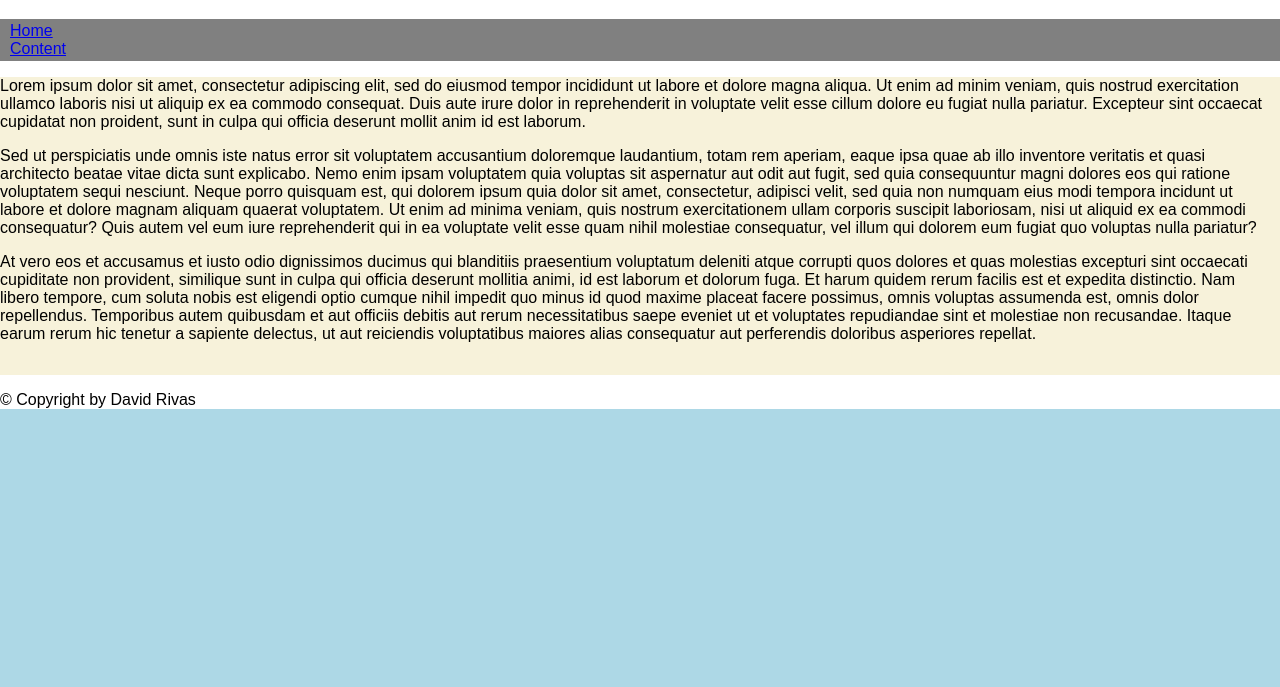
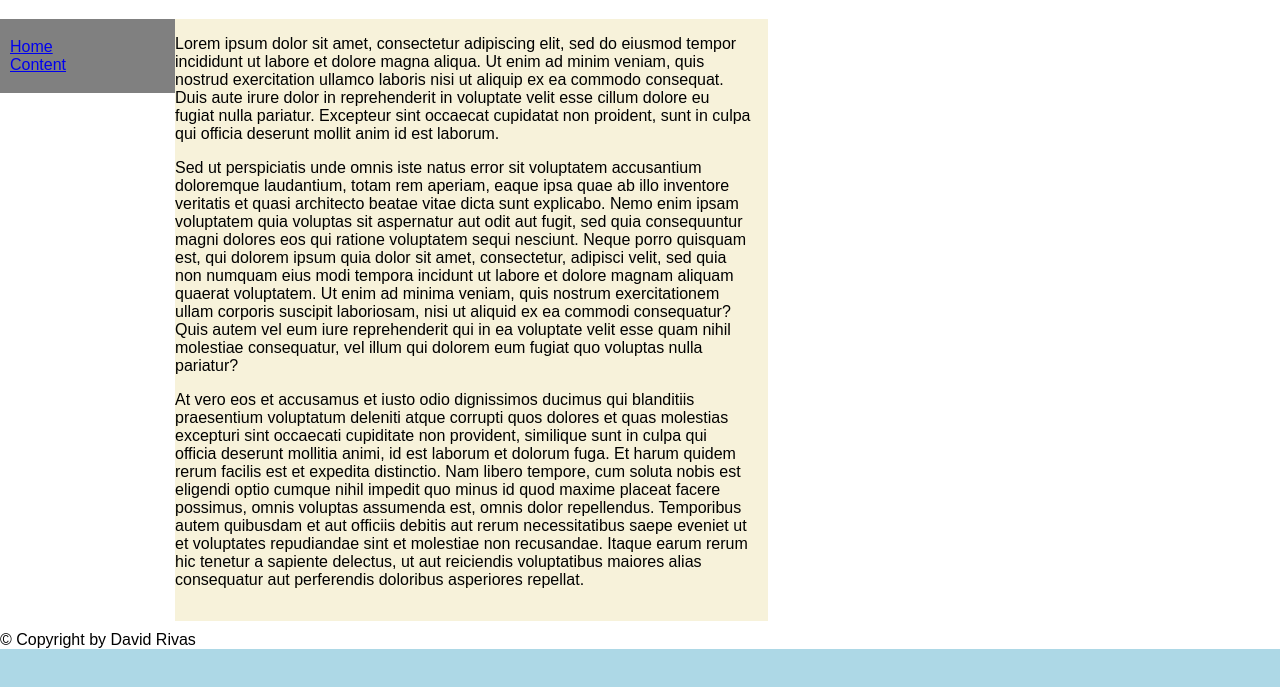
Before and after one commit to daverivas/my-rwd, a plain HTML site: page index.html in a window 1280 px wide. Shown: the part 61-748 px from the top of the page. Drawn offline with Linux system fonts and the light colour scheme.

Commit message:
Added left-sided navigation menu

```diff
--- a/styles/styles.css
+++ b/styles/styles.css
@@ -30,3 +30,22 @@ nav ul{
   padding: 3px 10px ;
   list-style-type: none;
 }
+footer{
+  clear: both;
+
+}
+/* ----- Left-Sided Nav Menu ----- */
+nav{
+  float: left;
+  width: 175px;
+  -webkit-box-sizing: border-box;
+  -moz-box-sizing: border-box;
+  box-sizing: border-box;
+}
+#content {
+  float: left;
+  width: 593px;
+  -webkit-box-sizing: border-box;
+  -moz-box-sizing: border-box;
+  box-sizing: border-box;
+}
```
Lines whose indentation alone changed are shown as unchanged.
